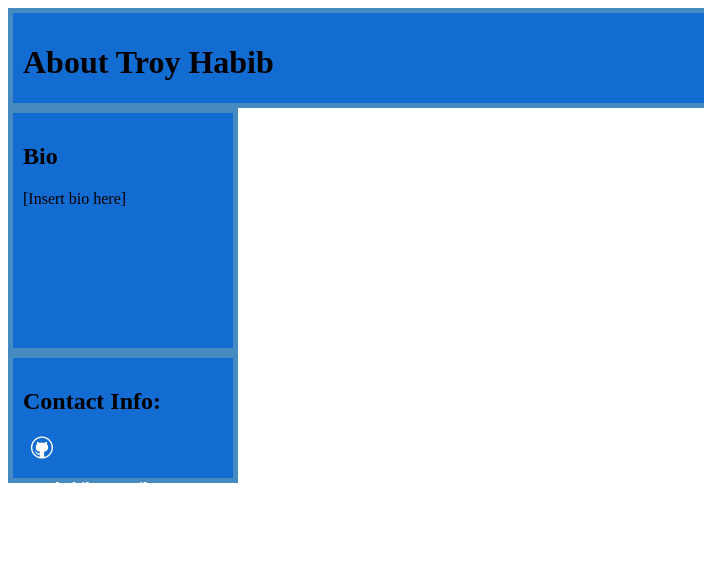
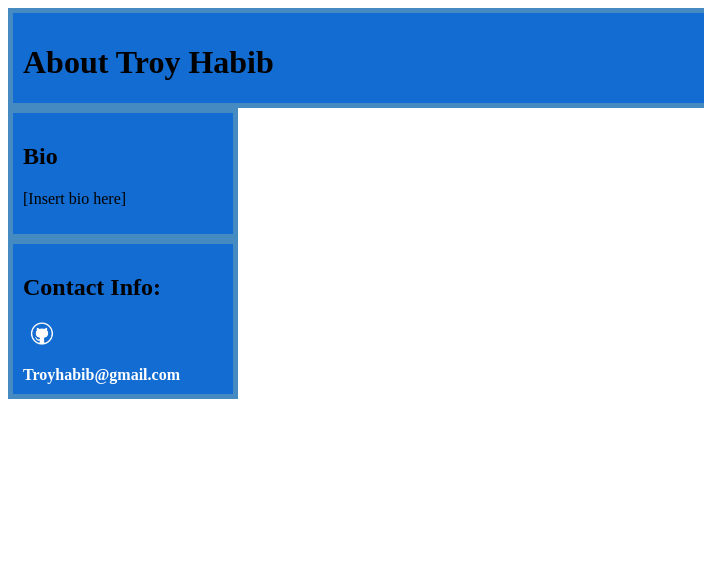
Before and after one commit to Nova2836/personal-portfolio, a plain HTML site: page index.html in a window 1280 px wide. Shown: the full height of the page, 0-704 px from the left. Drawn offline with Linux system fonts and the light colour scheme; grey boxes are pictures that could not be loaded.

Commit message:
Update 0.04

```diff
--- a/style.css
+++ b/style.css
@@ -12,7 +12,7 @@
 }
 #bio {
   background-color: rgb(19, 108, 209);
-  height: 215px;
+  height: auto;
   width: 200px;
   border: 5px solid rgb(70, 138, 194);
   padding: 10px;
@@ -20,7 +20,7 @@
 }
 #contact-info {
   background-color: rgb(19, 108, 209);
-  height: 100px;
+  height: 130px;
   width: 200px;
   border: 5px solid rgb(70, 138, 194);
   padding: 10px;
```
